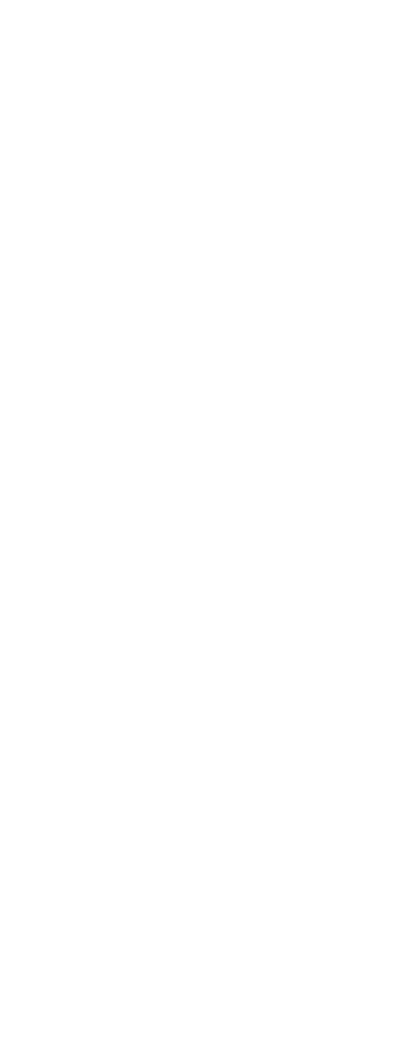
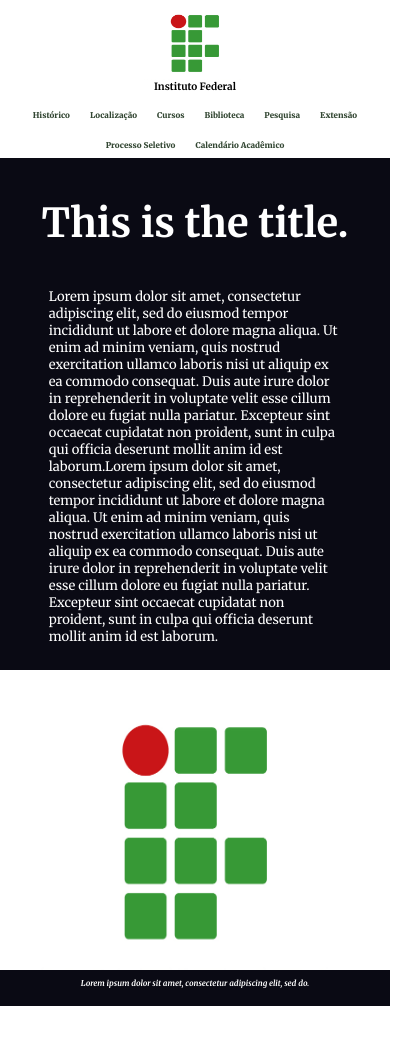
Before and after one commit to vilasbtw/site-institucional, a plain HTML site: page cursos.html in a window 390 px wide. Shown: the top 1043 px of the page, 415 px wide, since content can reach past the window. Before the commit the page ends 844 px from the top, so only its background shows below. Drawn offline with Linux system fonts and the light colour scheme.

Commit message:
adicionar outras paginas

```diff
--- a/biblioteca.html
+++ b/biblioteca.html
@@ -0,0 +1,52 @@
+<!DOCTYPE html>
+<html lang="en">
+<head>
+    <meta charset="UTF-8">
+    <meta name="viewport" content="width=device-width, initial-scale=1.0">
+    <link rel="stylesheet" href="style.css">
+    <title>Biblioteca – Instituto Federal de São Paulo</title>
+</head>
+<body>
+    <header>
+        <div class="cabecalho-logo">
+            <div class="cabecalho-logo-imagem">
+                <img src="img/logo_IF.jpg" alt="logo">
+            </div>
+            <p>Instituto Federal</p>
+        </div>
+
+        <div class="cabecalho-menu">
+            <ul>
+                <li><a href="index.html" target="_blank">Histórico</a></li>
+                <li><a href="index.html" target="_blank">Localização</a></li>
+                <li><a href="cursos.html" target="_blank">Cursos</a></li>
+                <li><a href="biblioteca.html" target="_blank">Biblioteca</a></li>
+                <li><a href="pesquisa.html" target="_blank">Pesquisa</a></li>
+                <li><a href="extensao.html" target="_blank">Extensão</a></li>
+                <li><a href="seletivo.html" target="_blank">Processo Seletivo</a></li>
+                <li><a href="calendario.html" target="_blank">Calendário Acadêmico</a></li>
+            </ul>
+        </div>
+    </header>
+
+    <section class="screen-right">
+        <div class="screen-right-txt">
+            <h1 class="screen-right-txt-title">This is the title.</h1>
+            <p class="screen-right-txt-paragraph">Lorem ipsum dolor sit amet, consectetur adipiscing elit, sed do eiusmod tempor incididunt ut labore et dolore magna aliqua. Ut enim ad minim veniam, quis nostrud exercitation ullamco laboris nisi ut aliquip ex ea commodo consequat. Duis aute irure dolor in reprehenderit in voluptate velit esse cillum dolore eu fugiat nulla pariatur. Excepteur sint occaecat cupidatat non proident, sunt in culpa qui officia deserunt mollit anim id est laborum.Lorem ipsum dolor sit amet, consectetur adipiscing elit, sed do eiusmod tempor incididunt ut labore et dolore magna aliqua. Ut enim ad minim veniam, quis nostrud exercitation ullamco laboris nisi ut aliquip ex ea commodo consequat. Duis aute irure dolor in reprehenderit in voluptate velit esse cillum dolore eu fugiat nulla pariatur. Excepteur sint occaecat cupidatat non proident, sunt in culpa qui officia deserunt mollit anim id est laborum.</p>
+        </div>
+        <div class="screen-right-img">
+            <div class="screen-right-img-photo">
+                <img src="img/logo_IF.jpg" alt="foto">
+            </div>
+            <div class="screen-right-img-description">
+                <p><i>Lorem ipsum dolor sit amet, consectetur adipiscing elit, sed do.</i></p>
+            </div>
+        </div>
+    </section>
+
+    <footer class="rodape">
+        <p>Desenvolvido por: <a href="https://github.com/vilasbtw" target="_blank">Kaique Vilas Boa</a></p>
+        <p>Em conjunto com <a href="https://hto.ifsp.edu.br/institucional/" target="_blank">Instituto Federal de Hortolândia</a></p>
+    </footer>
+</body>
+</html>
--- a/cursos.html
+++ b/cursos.html
@@ -0,0 +1,82 @@
+<!DOCTYPE html>
+<html lang="en">
+<head>
+    <meta charset="UTF-8">
+    <meta name="viewport" content="width=device-width, initial-scale=1.0">
+    <link rel="stylesheet" href="style.css">
+    <title>Cursos – Instituto Federal de São Paulo</title>
+</head>
+<body>
+    <header>
+        <div class="cabecalho-logo">
+            <div class="cabecalho-logo-imagem">
+                <img src="img/logo_IF.jpg" alt="logo">
+            </div>
+            <p>Instituto Federal</p>
+        </div>
+
+        <div class="cabecalho-menu">
+            <ul>
+                <li><a href="index.html" target="_blank">Histórico</a></li>
+                <li><a href="index.html" target="_blank">Localização</a></li>
+                <li><a href="cursos.html" target="_blank">Cursos</a></li>
+                <li><a href="biblioteca.html" target="_blank">Biblioteca</a></li>
+                <li><a href="pesquisa.html" target="_blank">Pesquisa</a></li>
+                <li><a href="extensao.html" target="_blank">Extensão</a></li>
+                <li><a href="seletivo.html" target="_blank">Processo Seletivo</a></li>
+                <li><a href="calendario.html" target="_blank">Calendário Acadêmico</a></li>
+            </ul>
+        </div>
+    </header>
+
+    <section class="screen-right">
+        <div class="screen-right-txt">
+            <h1 class="screen-right-txt-title">This is the title.</h1>
+            <p class="screen-right-txt-paragraph">Lorem ipsum dolor sit amet, consectetur adipiscing elit, sed do eiusmod tempor incididunt ut labore et dolore magna aliqua. Ut enim ad minim veniam, quis nostrud exercitation ullamco laboris nisi ut aliquip ex ea commodo consequat. Duis aute irure dolor in reprehenderit in voluptate velit esse cillum dolore eu fugiat nulla pariatur. Excepteur sint occaecat cupidatat non proident, sunt in culpa qui officia deserunt mollit anim id est laborum.Lorem ipsum dolor sit amet, consectetur adipiscing elit, sed do eiusmod tempor incididunt ut labore et dolore magna aliqua. Ut enim ad minim veniam, quis nostrud exercitation ullamco laboris nisi ut aliquip ex ea commodo consequat. Duis aute irure dolor in reprehenderit in voluptate velit esse cillum dolore eu fugiat nulla pariatur. Excepteur sint occaecat cupidatat non proident, sunt in culpa qui officia deserunt mollit anim id est laborum.</p>
+        </div>
+        <div class="screen-right-img">
+            <div class="screen-right-img-photo">
+                <img src="img/logo_IF.jpg" alt="foto">
+            </div>
+            <div class="screen-right-img-description">
+                <p><i>Lorem ipsum dolor sit amet, consectetur adipiscing elit, sed do.</i></p>
+            </div>
+        </div>
+    </section>
+
+    <section class="screen-left">
+        <div class="screen-left-img">
+            <div class="screen-left-img-photo">
+                <img src="img/campus.jpg" alt="foto">
+            </div>
+            <div class="screen-left-img-description">
+                <p><i>Lorem ipsum dolor sit amet, consectetur adipiscing elit, sed do.</i></p>
+            </div>
+        </div>
+        <div class="screen-left-txt">
+            <h1 class="screen-left-txt-title">This is the title.</h1>
+            <p class="screen-left-txt-paragraph">Lorem ipsum dolor sit amet, consectetur adipiscing elit, sed do eiusmod tempor incididunt ut labore et dolore magna aliqua. Ut enim ad minim veniam, quis nostrud exercitation ullamco laboris nisi ut aliquip ex ea commodo consequat. Duis aute irure dolor in reprehenderit in voluptate velit esse cillum dolore eu fugiat nulla pariatur. Excepteur sint occaecat cupidatat non proident, sunt in culpa qui officia deserunt mollit anim id est laborum.Lorem ipsum dolor sit amet, consectetur adipiscing elit, sed do eiusmod tempor incididunt ut labore et dolore magna aliqua. Ut enim ad minim veniam, quis nostrud exercitation ullamco laboris nisi ut aliquip ex ea commodo consequat. Duis aute irure dolor in reprehenderit in voluptate velit esse cillum dolore eu fugiat nulla pariatur. Excepteur sint occaecat cupidatat non proident, sunt in culpa qui officia deserunt mollit anim id est laborum.</p>
+        </div>
+    </section>
+
+    <section class="screen-right">
+        <div class="screen-right-txt">
+            <h1 class="screen-right-txt-title">This is the title.</h1>
+            <p class="screen-right-txt-paragraph">Lorem ipsum dolor sit amet, consectetur adipiscing elit, sed do eiusmod tempor incididunt ut labore et dolore magna aliqua. Ut enim ad minim veniam, quis nostrud exercitation ullamco laboris nisi ut aliquip ex ea commodo consequat. Duis aute irure dolor in reprehenderit in voluptate velit esse cillum dolore eu fugiat nulla pariatur. Excepteur sint occaecat cupidatat non proident, sunt in culpa qui officia deserunt mollit anim id est laborum.Lorem ipsum dolor sit amet, consectetur adipiscing elit, sed do eiusmod tempor incididunt ut labore et dolore magna aliqua. Ut enim ad minim veniam, quis nostrud exercitation ullamco laboris nisi ut aliquip ex ea commodo consequat. Duis aute irure dolor in reprehenderit in voluptate velit esse cillum dolore eu fugiat nulla pariatur. Excepteur sint occaecat cupidatat non proident, sunt in culpa qui officia deserunt mollit anim id est laborum.</p>
+        </div>
+        <div class="screen-right-img">
+            <div class="screen-right-img-photo">
+                <img src="img/logo_IF.jpg" alt="foto">
+            </div>
+            <div class="screen-right-img-description">
+                <p><i>Lorem ipsum dolor sit amet, consectetur adipiscing elit, sed do.</i></p>
+            </div>
+        </div>
+    </section>
+
+    <footer class="rodape">
+        <p>Desenvolvido por: <a href="https://github.com/vilasbtw" target="_blank">Kaique Vilas Boa</a></p>
+        <p>Em conjunto com <a href="https://hto.ifsp.edu.br/institucional/" target="_blank">Instituto Federal de Hortolândia</a></p>
+    </footer>
+</body>
+</html>
--- a/style.css
+++ b/style.css
@@ -39,7 +39,7 @@ img {
 
 .cabecalho-menu a {
     text-decoration: none;
-    color: black;
+    color: rgba(50, 70, 50);
 }
 
 .cabecalho-menu ul {
@@ -138,7 +138,48 @@ footer a {
     color: white;
 }
 
-@media (max-width: 850px) {
+.screen-right {
+    color: white;
+    background-color: rgb(10, 10, 20);
+}
+
+.screen-right, .screen-left {
+    display: flex;
+    height: 500px;
+}
+
+.screen-right-txt, .screen-left-txt {
+    width: 60%;
+    padding: 80px 80px 60px 80px;
+}
+
+.screen-right-txt-title, .screen-left-txt-title {
+    font-size: 45px;
+}
+
+.screen-right-txt-paragraph, .screen-left-txt-paragraph {
+    margin-top: 40px;
+    font-weight: 400;
+}
+
+.screen-right-img, .screen-left-img {
+    padding: 80px;
+    width: 40%;
+}
+
+.screen-right-img-photo, .screen-left-img-photo {
+    height: 300px;
+    padding-bottom: 15px;
+}
+
+.screen-right-img-description, .screen-left-img-description {
+    height: 3px;
+    font-size: 11px;
+    font-weight: 600;
+}
+
+
+@media (max-width: 920px) {
 
     .cabecalho-logo {
         height: 110px;
@@ -160,7 +201,6 @@ footer a {
         flex-wrap: wrap;
         justify-content: center;
         gap: 20px;
-        font-weight: 400;
     }
 
     .conteudo {
@@ -185,7 +225,6 @@ footer a {
     }
 
     .conteudo-botoes {
-        display: flex;
         justify-content: center;
         align-items: center;
         gap: 25px;
@@ -195,4 +234,48 @@ footer a {
     .footer {
         font-size: 1px;
     }
+
+    .screen-right, .screen-left {
+        justify-content: center;
+        align-items: center;
+        flex-direction: column;
+        height: 100%;
+        padding-top: 40px;
+    }
+
+    .screen-right-txt, .screen-left-txt {
+        display: flex;
+        justify-content: center;
+        align-items: center;
+        flex-direction: column;
+        width: 100%;
+        padding: 0;
+    }
+
+    .screen-right-txt-title, .screen-left-txt-title {
+        font-size: 40px;
+    }
+
+    .screen-right-txt-paragraph, .screen-left-txt-paragraph {
+        width: 75%;
+        font-size: 13px;
+    }
+
+    .screen-right-img, .screen-left-img {
+        padding: 25px;
+        width: 100%;
+        display: flex;
+        flex-direction: column;
+        justify-content: center;
+        align-items: center;
+    }
+
+    .screen-right-img-photo, .screen-left-img-photo {
+        padding-bottom: 8px;
+    }
+
+    .screen-right-img-description, .screen-left-img-description {
+        font-size: 8px;
+    }
+
 }
```
Also changed, not shown: calendario.html (+52 -0 lines), extensao.html (+52 -0 lines), index.html (+38 -8 lines), pesquisa.html (+52 -0 lines), seletivo.html (+83 -0 lines).
